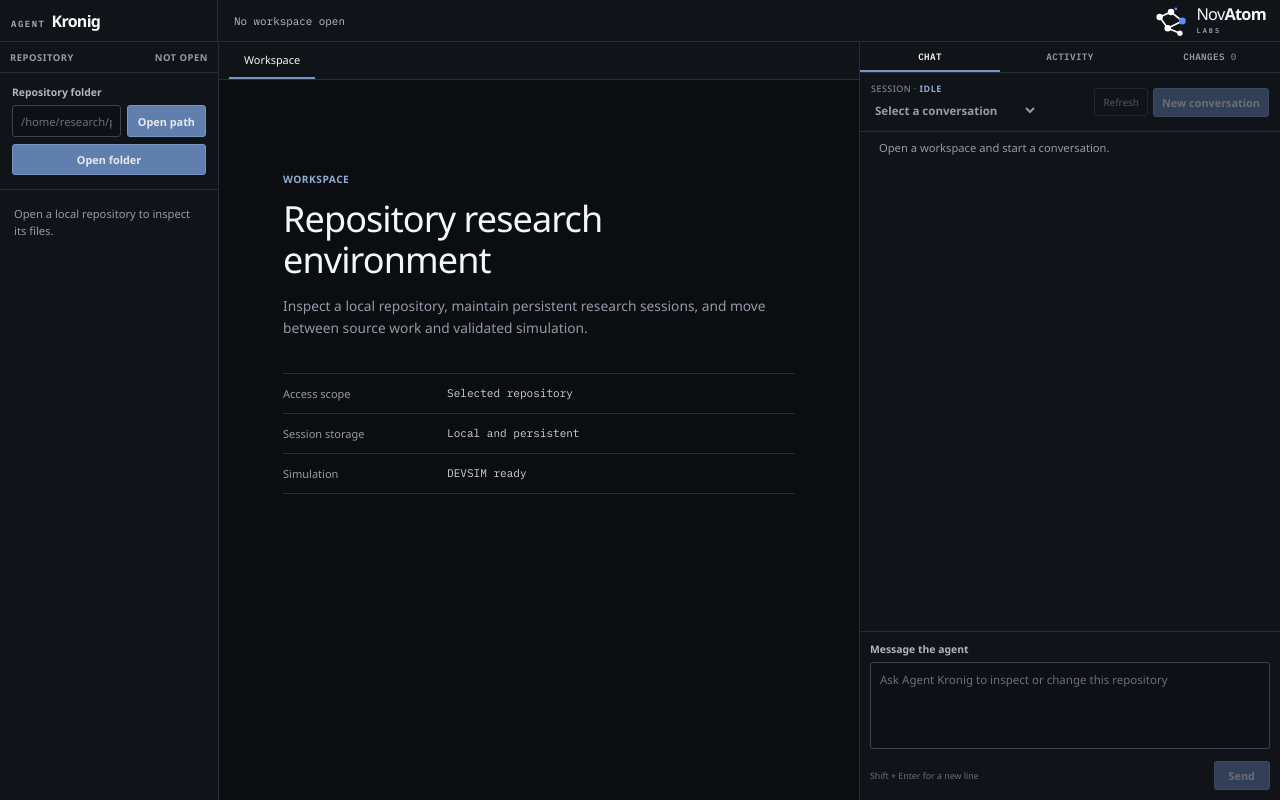
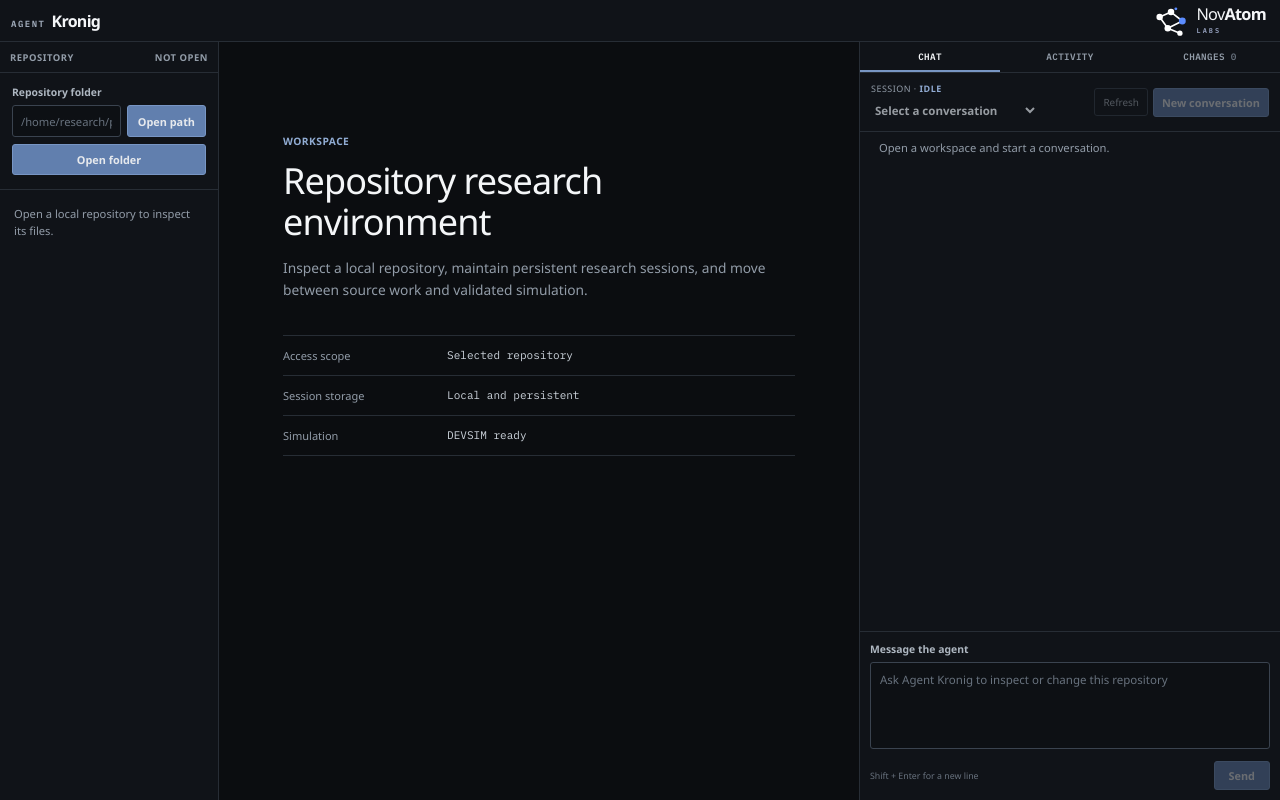
Before and after one commit to NovAtom-Labs/Quiloo, a FastAPI app: page / in a window 1280 px wide. Run offline with FastAPI, Linux system fonts and the light colour scheme; parts of the project's set-up code (start-up, migrations or seed data) failed here and were passed over; some libraries are stand-ins or nearby versions; some web fonts are replaced.

Commit message:
feat(ui): streamline workspace title bar
Remove the redundant workspace navigation strip and reclaim its vertical space for the file viewer. Replace the empty workspace label with compact repository and branch context that handles POSIX and Windows paths while preserving the full path for accessibility. Keep the NovAtom lockup anchored to the far-right edge in empty and active workspaces, remove the title-bar divider, and add regression coverage for the layout and context formatting.

```diff
--- a/src/tcad_agent/web/static/ide-state.js
+++ b/src/tcad_agent/web/static/ide-state.js
@@ -1,6 +1,17 @@
 "use strict";
 
 (() => {
+  function workspaceContext(workspace) {
+    const root = String(workspace?.root || "");
+    const normalizedRoot = root.replace(/[\\/]+$/, "");
+    const name = normalizedRoot.split(/[\\/]/).filter(Boolean).at(-1) || "Repository";
+    const git = workspace?.git || {};
+    const state = git.available
+      ? `${git.branch || "detached"} · ${git.dirty ? "modified" : "clean"}`
+      : "no git";
+    return {name, root, state};
+  }
+
   function createNavigationGuard() {
     let routeGeneration = 0;
 
@@ -203,5 +214,6 @@
     isActiveState,
     shouldAutoFollowChat,
     shouldRefreshRepository,
+    workspaceContext,
   };
 })();
--- a/src/tcad_agent/web/static/ide.css
+++ b/src/tcad_agent/web/static/ide.css
@@ -29,7 +29,6 @@ body { overflow: hidden; background: var(--background); }
   height: 100%;
   min-width: 0;
   padding: 0 11px;
-  border-right: 1px solid var(--border);
   text-decoration: none;
 }
 .product-wordmark {
@@ -55,14 +54,30 @@ body { overflow: hidden; background: var(--background); }
   letter-spacing: -0.045em;
 }
 .workspace-status {
+  grid-column: 2;
+  display: flex;
+  align-items: baseline;
+  gap: 8px;
   overflow: hidden;
   padding: 0 16px;
-  color: #b7c0ca;
-  font: 0.68rem var(--font-mono);
-  text-overflow: ellipsis;
   white-space: nowrap;
 }
-.header-actions { display: flex; align-items: center; gap: 14px; padding: 0 14px; }
+.workspace-status[hidden] { display: none; }
+.workspace-status strong {
+  overflow: hidden;
+  color: #cbd2da;
+  font-size: 0.7rem;
+  font-weight: 570;
+  text-overflow: ellipsis;
+}
+.workspace-status span {
+  flex: 0 0 auto;
+  color: var(--muted-dim);
+  font: 0.58rem var(--font-mono);
+  text-transform: uppercase;
+  letter-spacing: 0.035em;
+}
+.header-actions { grid-column: 3; display: flex; align-items: center; justify-self: end; gap: 14px; padding: 0 14px; }
 .company-lockup { display: inline-flex; flex: 0 0 auto; align-items: center; gap: 8px; height: 38px; }
 .company-atom { display: block; width: 34px; height: 34px; object-fit: contain; }
 .company-copy { display: grid; align-content: center; line-height: 1; }
@@ -191,29 +206,6 @@ textarea { resize: none; padding: 9px; line-height: 1.45; }
 .empty-copy { margin: 8px; color: var(--muted); font-size: 0.7rem; line-height: 1.5; }
 
 .workspace-main { min-width: 0; min-height: 0; overflow: auto; background: var(--background); }
-.workspace-tabs {
-  position: sticky;
-  top: 0;
-  z-index: 2;
-  display: flex;
-  min-height: 38px;
-  padding: 0 10px;
-  border-bottom: 1px solid var(--border);
-  background: var(--surface);
-}
-.workspace-tabs button, .workspace-tabs a {
-  display: grid;
-  place-items: center;
-  min-width: 86px;
-  padding: 0 11px;
-  color: var(--muted);
-  border: 0;
-  border-bottom: 2px solid transparent;
-  background: transparent;
-  font-size: 0.68rem;
-  text-decoration: none;
-}
-.workspace-tabs .is-active { color: var(--text-strong); border-bottom-color: var(--blue); }
 .workspace-welcome { max-width: 760px; margin: 0 auto; padding: clamp(44px, 7vw, 86px) clamp(30px, 5vw, 66px); }
 .section-label {
   color: var(--blue-strong);
@@ -246,7 +238,7 @@ textarea { resize: none; padding: 9px; line-height: 1.45; }
 .file-viewer {
   display: grid;
   grid-template-rows: auto auto auto minmax(0, 1fr);
-  min-height: calc(100vh - 86px);
+  min-height: calc(100vh - 42px);
   background: #0b0e11;
 }
 .file-viewer.hidden { display: none; }
@@ -642,7 +634,6 @@ dialog button { padding: 7px 12px; }
   }
   .ide-header { position: relative; z-index: 20; grid-template-columns: auto minmax(0, 1fr) auto; }
   .brand { border-right: 0; }
-  .workspace-status { border-left: 1px solid var(--border); }
   .toggle-explorer-panel { display: inline-flex; align-items: center; }
   .workspace-browser {
     position: fixed;
--- a/src/tcad_agent/web/static/ide.js
+++ b/src/tcad_agent/web/static/ide.js
@@ -4,6 +4,8 @@ const workspaceForm = document.querySelector("#workspace-form");
 const workspacePath = document.querySelector("#workspace-path");
 const browseWorkspace = document.querySelector("#browse-workspace");
 const workspaceStatus = document.querySelector("#workspace-status");
+const workspaceContextName = document.querySelector("#workspace-context-name");
+const workspaceContextState = document.querySelector("#workspace-context-state");
 const gitState = document.querySelector("#git-state");
 const repositoryTree = document.querySelector("#repository-tree");
 const conversationSelect = document.querySelector("#conversation-select");
@@ -124,7 +126,12 @@ function renderWorkspace(workspace) {
   const changedWorkspace = activeWorkspace?.id !== workspace.id;
   activeWorkspace = workspace;
   workspacePath.value = workspace.root;
-  workspaceStatus.textContent = workspace.root;
+  const context = window.AgentKronigIDEState.workspaceContext(workspace);
+  workspaceContextName.textContent = context.name;
+  workspaceContextState.textContent = context.state;
+  workspaceStatus.title = context.root;
+  workspaceStatus.setAttribute("aria-label", `Repository ${context.name}, ${context.state}`);
+  workspaceStatus.hidden = false;
   gitState.textContent = workspace.git.available
     ? `${workspace.git.branch || "DETACHED"}${workspace.git.dirty ? " · MODIFIED" : " · CLEAN"}`
     : "NO GIT";
--- a/src/tcad_agent/web/templates/ide.html
+++ b/src/tcad_agent/web/templates/ide.html
@@ -6,7 +6,7 @@
     <meta name="color-scheme" content="dark">
     <title>Agent Kronig workspace · NovAtom Labs</title>
     <link rel="stylesheet" href="/static/theme.css?v=20260925-1">
-    <link rel="stylesheet" href="/static/ide.css?v=20260925-10">
+    <link rel="stylesheet" href="/static/ide.css?v=20260925-12">
   </head>
   <body>
     <div class="ide-shell">
@@ -17,8 +17,9 @@
             <span class="product-kronig" aria-hidden="true">Kronig</span>
           </strong>
         </a>
-        <div id="workspace-status" class="workspace-status" aria-live="polite">
-          No workspace open
+        <div id="workspace-status" class="workspace-status" aria-live="polite" hidden>
+          <strong id="workspace-context-name"></strong>
+          <span id="workspace-context-state"></span>
         </div>
         <div class="header-actions">
           <button id="toggle-explorer-panel" class="toggle-explorer-panel" type="button" aria-controls="workspace-browser" aria-expanded="false">Repository</button>
@@ -54,9 +55,6 @@
       <div id="explorer-resizer" class="pane-resizer explorer-resizer" role="separator" aria-label="Resize repository explorer" aria-orientation="vertical" aria-valuemin="196" aria-valuemax="360" aria-valuenow="218" tabindex="0"></div>
 
       <main id="workspace-main" class="workspace-main">
-        <nav id="workspace-tabs" class="workspace-tabs" aria-label="Workspace views">
-          <button class="is-active" type="button">Workspace</button>
-        </nav>
         <section id="workspace-welcome" class="workspace-welcome">
           <span class="section-label">Workspace</span>
           <h1>Repository research environment</h1>
@@ -172,13 +170,13 @@
         </div>
       </form>
     </dialog>
-    <script src="/static/ide-state.js?v=20260925-7" defer></script>
+    <script src="/static/ide-state.js?v=20260925-8" defer></script>
     <script src="/static/file-viewer.js?v=20260925-2" defer></script>
     <script src="/static/ide-markdown.js?v=20260925-2" defer></script>
     <script src="/static/ide-events.js?v=20260925-5" defer></script>
     <script src="/static/ide-layout.js?v=20260925-4" defer></script>
     <script src="/static/ide-agent.js?v=20260925-6" defer></script>
     <script src="/static/ide-changes.js?v=20260925-4" defer></script>
-    <script src="/static/ide.js?v=20260925-12" defer></script>
+    <script src="/static/ide.js?v=20260925-13" defer></script>
   </body>
 </html>
```
Also changed, not shown: tests/js/ide_navigation_guard.test.js (+23 -0 lines), tests/unit/web/test_api.py (+4 -1 lines), tests/unit/web/test_ide_javascript.py (+13 -0 lines).
